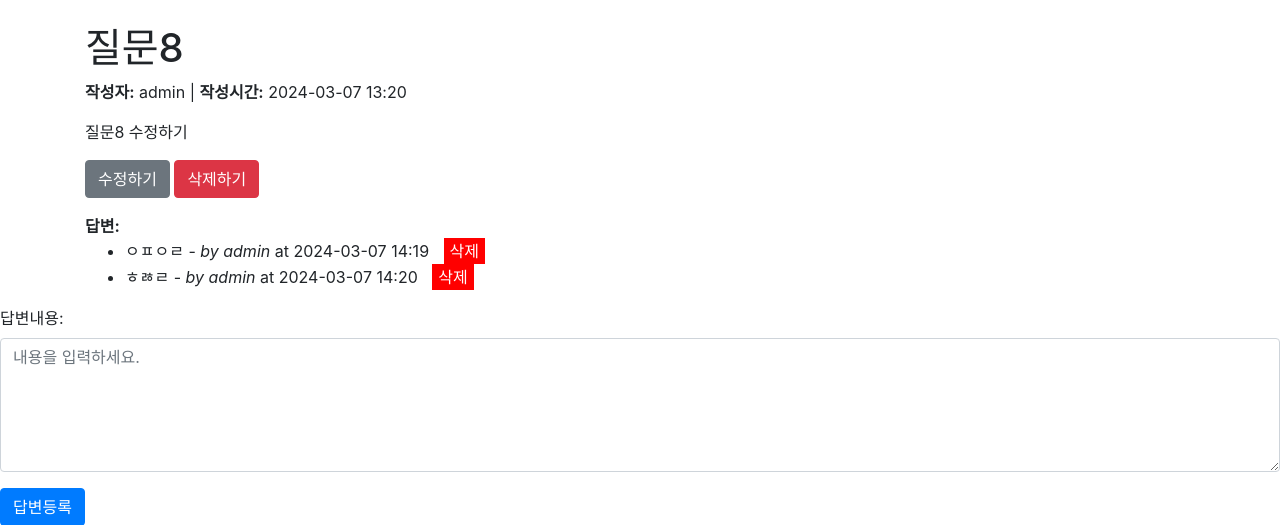
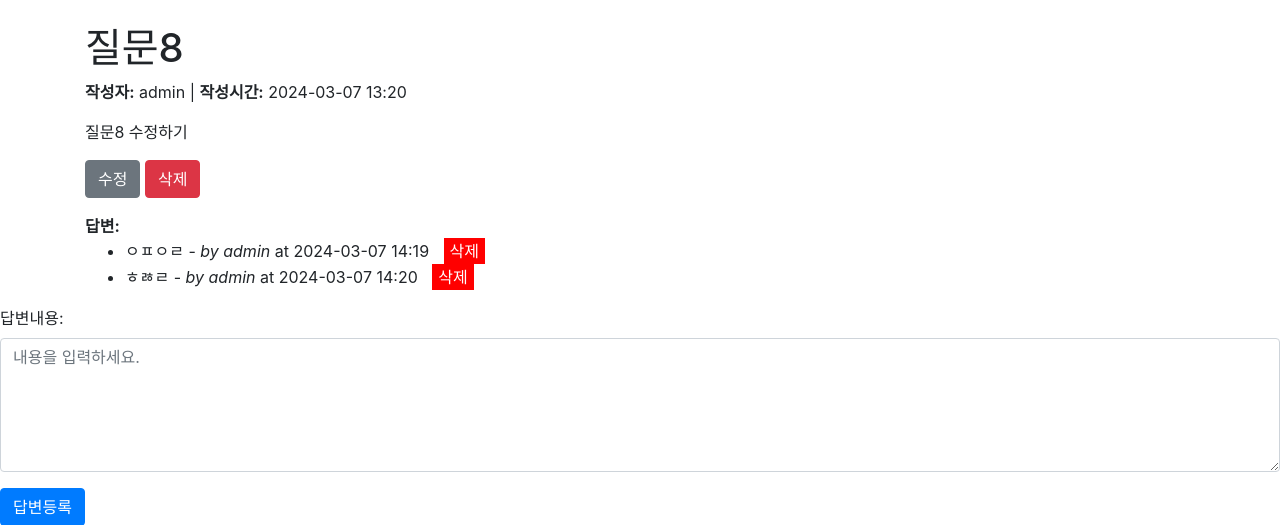
Before and after one commit to HyunahKim1111/Hackwon, a Django app: page /question/8/ in a window 1280 px wide. Shown: the part 58-583 px from the top of the page. Run offline with Django 3.2, Linux system fonts and the light colour scheme; a user stored in the database is signed in; data comes from the database, SQL or seed files in the repository; some libraries are stand-ins or nearby versions.

Commit message:
자유게시판 기능 완료

```diff
--- a/cs/templates/cs/question_detail.html
+++ b/cs/templates/cs/question_detail.html
@@ -23,10 +23,10 @@
     <!-- 수정삭제 추가 -->
 {% if user.is_authenticated and question_detail.author == user %}
 <div class="edit-delete-buttons my-3">
-    <a href="{% url 'cs:question_update' question_detail.id %}" class="btn btn-secondary">수정하기</a>
+    <a href="{% url 'cs:question_update' question_detail.id %}" class="btn btn-secondary">수정</a>
     <form action="{% url 'cs:question_delete' question_detail.id %}" method="post" style="display:inline;">
         {% csrf_token %}
-        <input type="submit" value="삭제하기" class="btn btn-danger" onclick="return confirm('정말 삭제하시겠습니까?');">
+        <input type="submit" value="삭제" class="btn btn-danger" onclick="return confirm('정말 삭제하시겠습니까?');">
     </form>
 </div>
 {% endif %}
--- a/cs/views.py
+++ b/cs/views.py
@@ -46,7 +46,7 @@ def question_detail(request, question_id):
     form = AnswerForm()  # 답변 등록 폼 인스턴스 생성
     return render(request, 'cs/question_detail.html', {'question_detail': question, 'form': form})
 
-
+@login_required
 def answer_delete(request, answer_id):
     if request.user.is_authenticated and request.user.is_superuser:  # 관리자 권한 확인
         answer = get_object_or_404(Answer, pk=answer_id)
```
